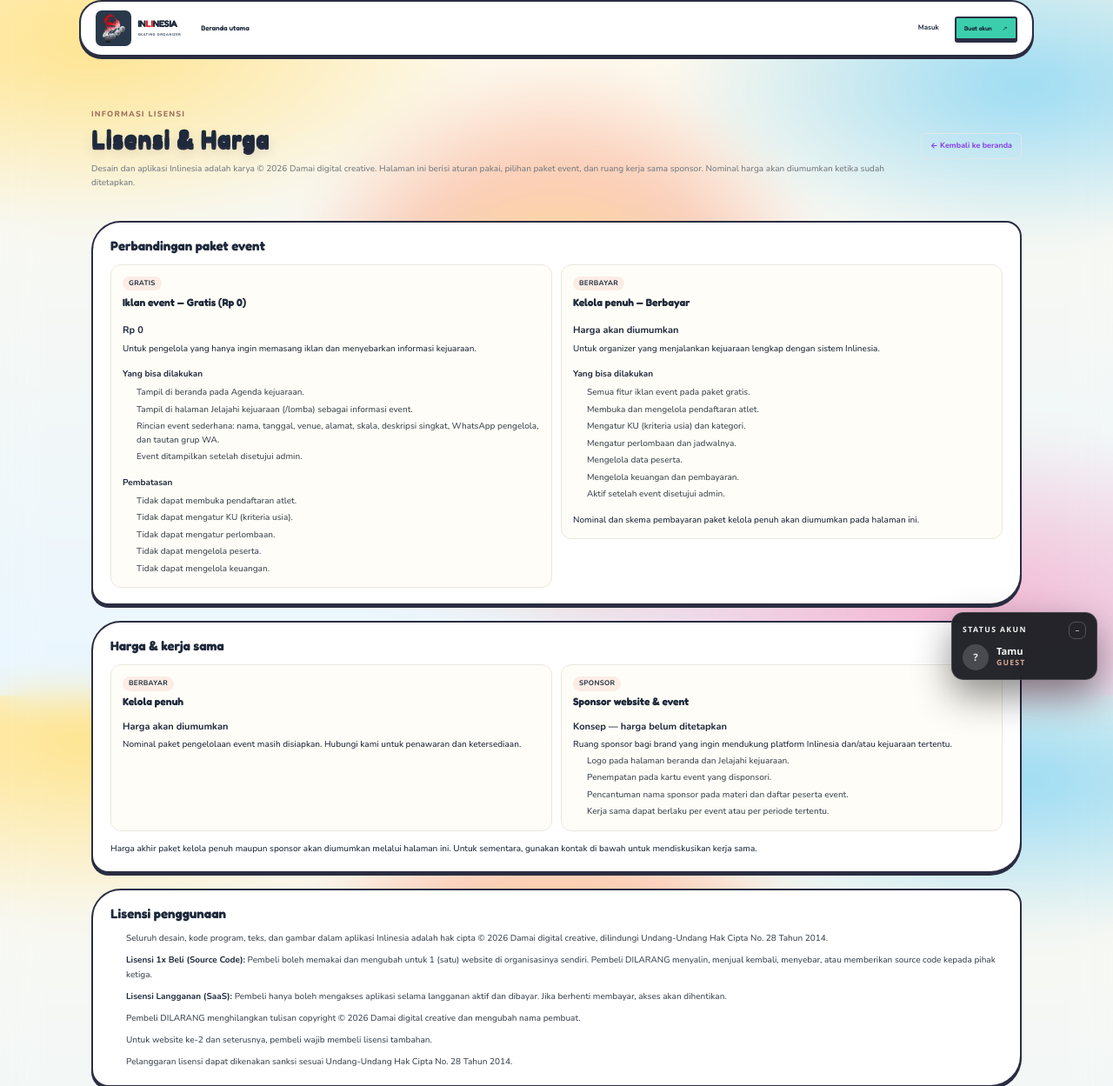
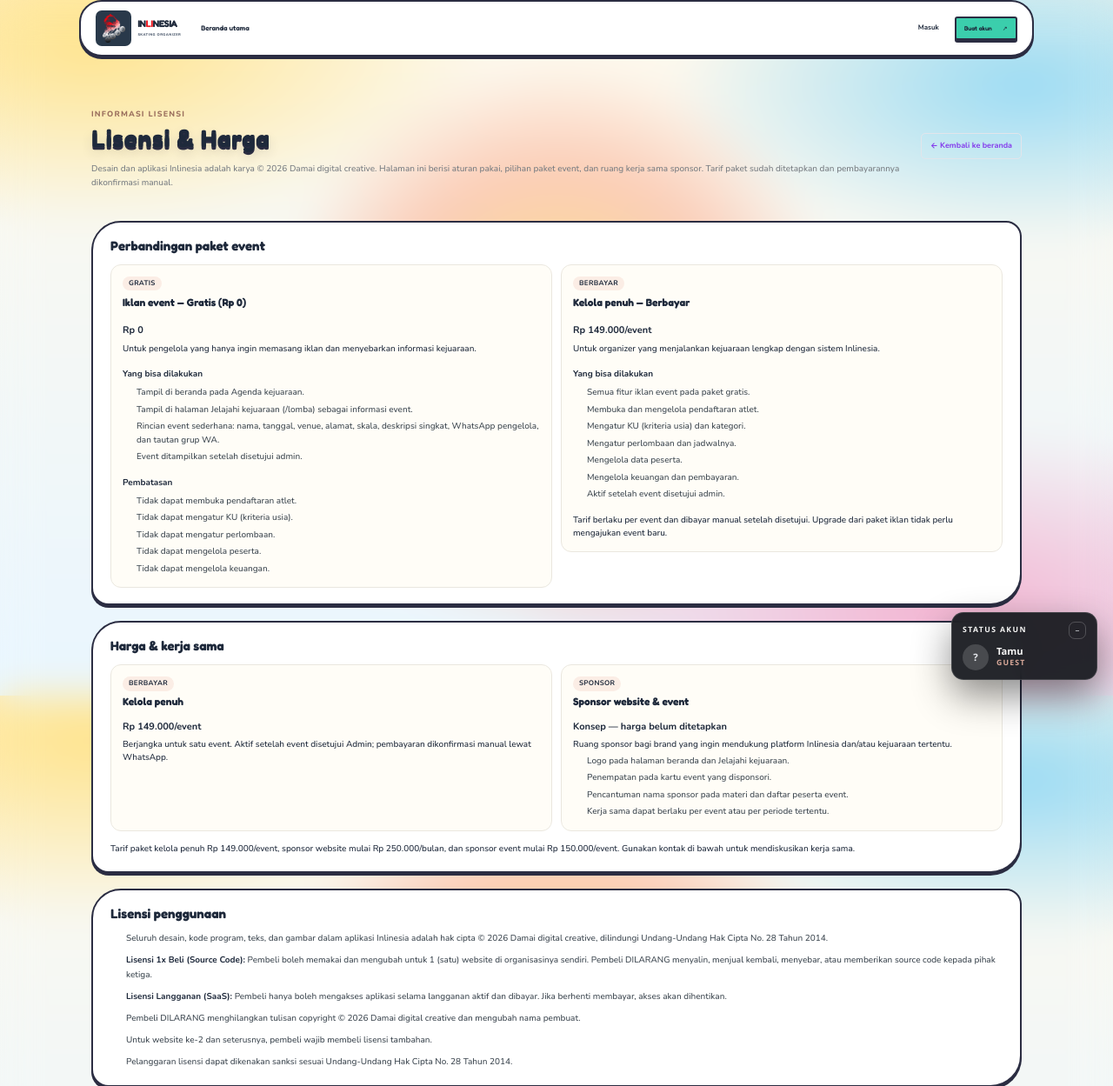
Before and after one commit to inlinesia/inlinesia, a Laravel app: page /lisensi in a window 1280 px wide. Shown: the top 1249 px of the page at 87% size. Run offline with Laravel 12, Linux system fonts and the light colour scheme; data that the repository does not hold is empty; style sheets or scripts are compiled from the project's sources.

Commit message:
fix: terapkan tarif kelola event Rp 149.000 per event

```diff
--- a/resources/views/publik/lisensi.blade.php
+++ b/resources/views/publik/lisensi.blade.php
@@ -10,7 +10,7 @@
         <div>
             <span class="account-eyebrow">INFORMASI LISENSI</span>
             <h1>Lisensi &amp; Harga</h1>
-            <p>Desain dan aplikasi Inlinesia adalah karya © 2026 Damai digital creative. Halaman ini berisi aturan pakai, pilihan paket event, dan ruang kerja sama sponsor. Nominal harga akan diumumkan ketika sudah ditetapkan.</p>
+            <p>Desain dan aplikasi Inlinesia adalah karya © 2026 Damai digital creative. Halaman ini berisi aturan pakai, pilihan paket event, dan ruang kerja sama sponsor. Tarif paket sudah ditetapkan dan pembayarannya dikonfirmasi manual.</p>
         </div>
         <a class="account-edit-link" href="{{ route('home') }}">← Kembali ke beranda</a>
     </header>
@@ -42,7 +42,7 @@
             <article class="license-price-card license-tier-card">
                 <span class="license-price-tag">BERBAYAR</span>
                 <h3>Kelola penuh — Berbayar</h3>
-                <p class="license-price">Harga akan diumumkan</p>
+                <p class="license-price">Rp 149.000/event</p>
                 <p>Untuk organizer yang menjalankan kejuaraan lengkap dengan sistem Inlinesia.</p>
                 <p class="license-tier-label">Yang bisa dilakukan</p>
                 <ul class="license-tier-list license-tier-list--yes">
@@ -54,7 +54,7 @@
                     <li>Mengelola keuangan dan pembayaran.</li>
                     <li>Aktif setelah event disetujui admin.</li>
                 </ul>
-                <p class="license-tier-note">Nominal dan skema pembayaran paket kelola penuh akan diumumkan pada halaman ini.</p>
+                <p class="license-tier-note">Tarif berlaku per event dan dibayar manual setelah disetujui. Upgrade dari paket iklan tidak perlu mengajukan event baru.</p>
             </article>
         </div>
     </section>
@@ -65,8 +65,8 @@
             <article class="license-price-card">
                 <span class="license-price-tag">BERBAYAR</span>
                 <h3>Kelola penuh</h3>
-                <p class="license-price">Harga akan diumumkan</p>
-                <p>Nominal paket pengelolaan event masih disiapkan. Hubungi kami untuk penawaran dan ketersediaan.</p>
+                <p class="license-price">Rp 149.000/event</p>
+                <p>Berjangka untuk satu event. Aktif setelah event disetujui Admin; pembayaran dikonfirmasi manual lewat WhatsApp.</p>
             </article>
             <article class="license-price-card">
                 <span class="license-price-tag">SPONSOR</span>
@@ -81,7 +81,7 @@
                 </ul>
             </article>
         </div>
-        <p class="license-note">Harga akhir paket kelola penuh maupun sponsor akan diumumkan melalui halaman ini. Untuk sementara, gunakan kontak di bawah untuk mendiskusikan kerja sama.</p>
+        <p class="license-note">Tarif paket kelola penuh Rp 149.000/event, sponsor website mulai Rp 250.000/bulan, dan sponsor event mulai Rp 150.000/event. Gunakan kontak di bawah untuk mendiskusikan kerja sama.</p>
     </section>
 
     <section class="account-table-card license-section" aria-labelledby="license-terms-heading">
--- a/resources/views/verified/events/pengajuan/form.blade.php
+++ b/resources/views/verified/events/pengajuan/form.blade.php
@@ -84,7 +84,7 @@
                         </label>
                         <label class="tier-option">
                             <input type="radio" name="event_tier" value="{{ \App\Models\Event::TIER_FULL }}" @checked($selectedTier === \App\Models\Event::TIER_FULL)>
-                            <span><strong>Berbayar — Kelola penuh</strong><small>Semua fitur pengelolaan aktif setelah event disetujui Admin. Rincian harga tersedia di <a href="{{ route('license') }}" target="_blank" rel="noopener noreferrer">halaman lisensi</a>.</small></span>
+                            <span><strong>Berbayar — Kelola penuh (Rp 149.000/event)</strong><small>Semua fitur pengelolaan aktif setelah event disetujui Admin. Rincian tarif dan pembayaran manual ada di <a href="{{ route('license') }}" target="_blank" rel="noopener noreferrer">halaman lisensi</a>.</small></span>
                         </label>
                     </div>
                     @error('event_tier')<small class="field-error">{{ $message }}</small>@enderror
```
Also changed, not shown: docs/adr-0062-tarif-kelola-event.md (added, +19 -0 lines), tests/Feature/AdminEventFormTest.php (+1 -0 lines), tests/Feature/LicensePageTest.php (+2 -1 lines).
